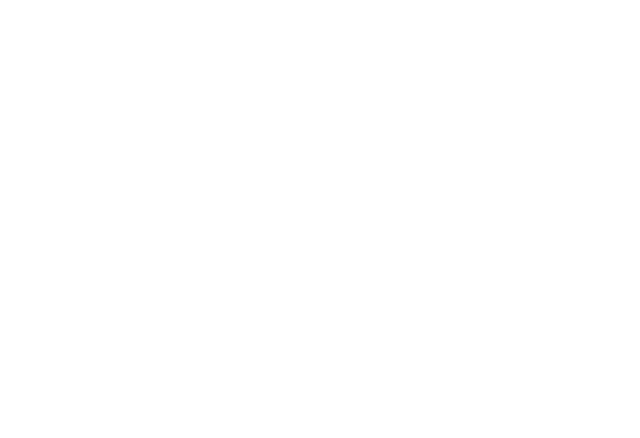
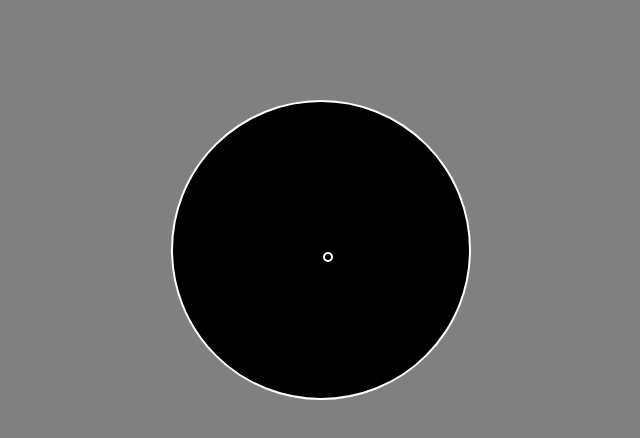
Before and after one commit to Anthony-S58/JsTimer, a plain HTML site: page index.html in a window 1280 px wide. Shown: the whole page, without its empty margins (319-959 px from the left). Drawn offline with Linux system fonts and the light colour scheme.

Commit message:
AddHorloge

```diff
--- a/index.html
+++ b/index.html
@@ -8,6 +8,9 @@
     <title>TimerJS</title>
 </head>
 <body>
-    <div id="horloge"></div>
+    <div id="horloge">
+        <div id="center"></div>
+    </div>
+
 </body>
 </html>
--- a/style.css
+++ b/style.css
@@ -3,3 +3,31 @@
     padding: 0;
     box-sizing: border-box;
 }
+
+body{
+    background-color: grey;
+    display: flex;
+    justify-content: center;
+    align-items: center;
+    text-align: center;
+}
+
+#horloge{
+    width: 300px;
+    height: 300px;
+    border-radius: 300px;
+    background-color: black;
+    margin-top: 100px;
+    position: relative;
+    border: 2px solid white;
+}
+#center{
+    width: 10px;
+    height: 10px;
+    border: 2px solid white;
+    border-radius: 10px;
+    position: absolute;
+    left: 150px;
+    top: 150px;
+
+}
```
